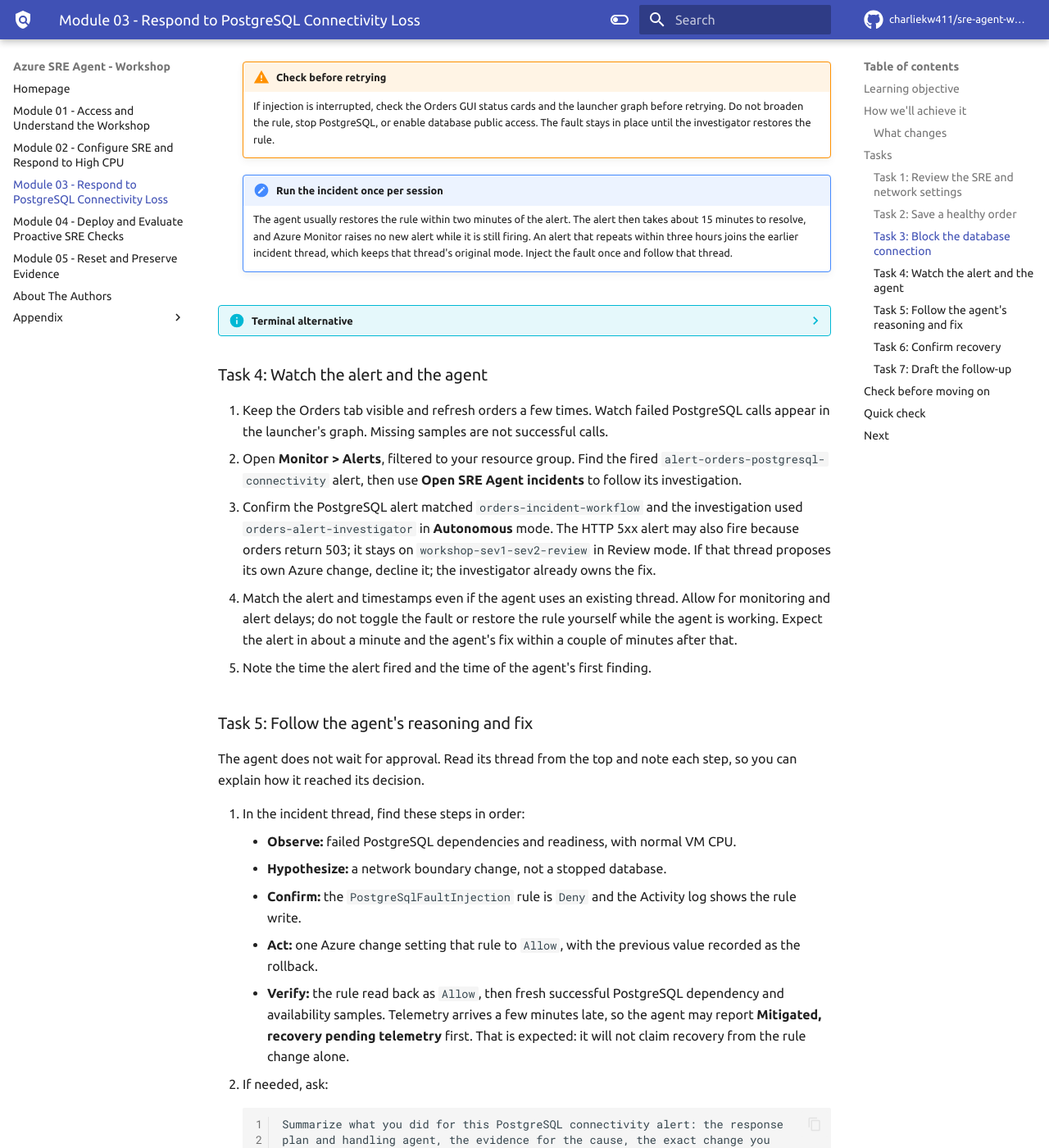
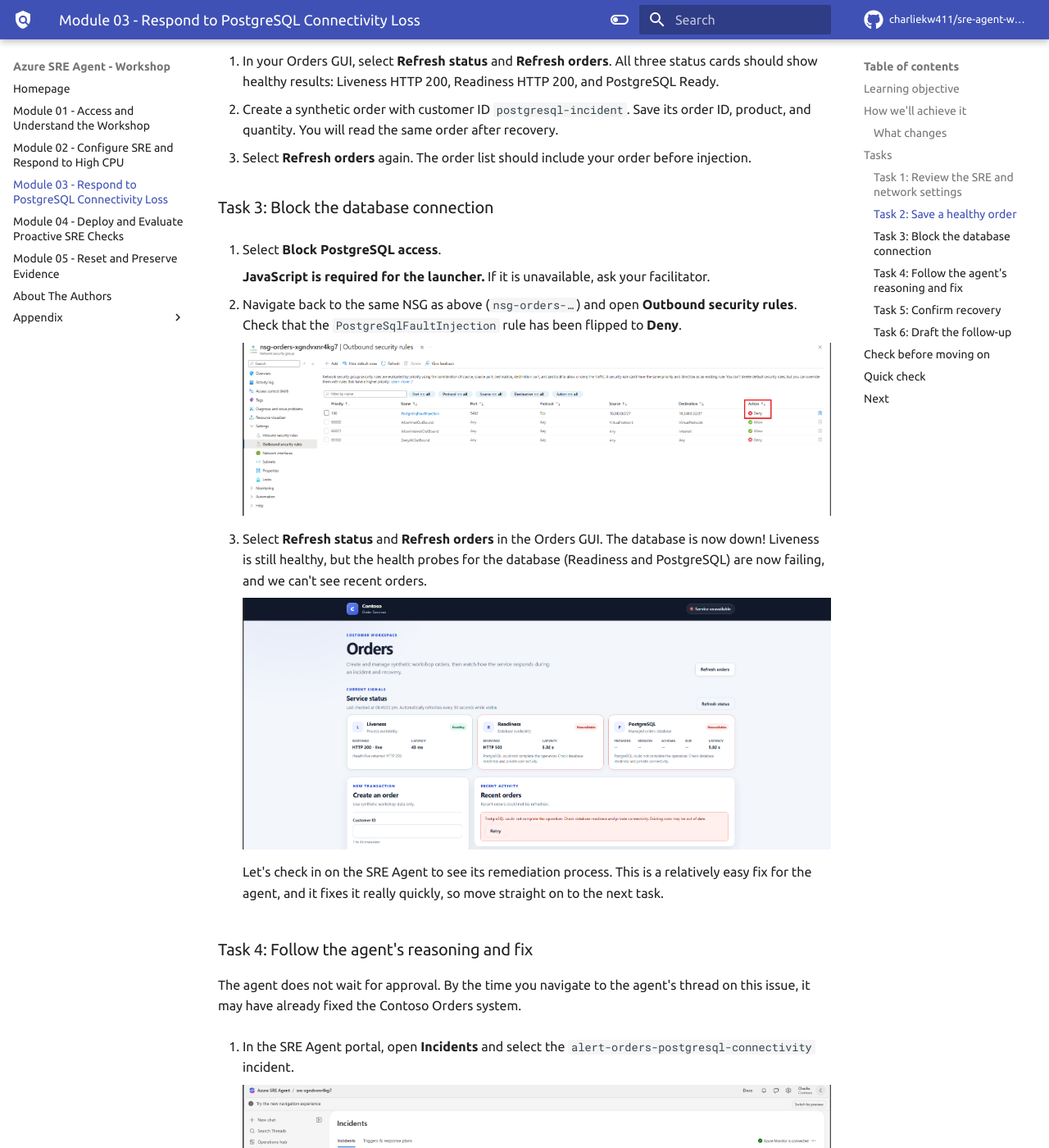
Before and after one commit to charliekw411/sre-agent-workshop, an MkDocs documentation site: the page built from docs/sre/04-incident-postgresql/index.md, in a window 1280 px wide and 1400 px high, scrolled down 2906 px. Shown: the whole window at 82% size. Built offline with MkDocs 1.6.1 and Material for MkDocs 9.7.7, drawn with Linux system fonts in a browser that asks for light colours; comment, search, counter and statistics services are not loaded; some of the changed text lies outside the part shown.

Commit message:
docs(participants): update module 03 process and add screenshots
Co-authored-by: Copilot App <223556219+Copilot@users.noreply.github.com>

````diff
--- a/docs/sre/04-incident-postgresql/index.md
+++ b/docs/sre/04-incident-postgresql/index.md
@@ -60,34 +60,41 @@ It makes no other change and does not restart anything.
 Two response plans share the work. PostgreSQL alerts go to a dedicated
 investigator; everything else stays with the main agent.
 
-1. In your SRE Agent, check both plans:
-
-    | Plan | Title contains | Handling agent | Autonomy level |
-    | --- | --- | --- | --- |
-    | `workshop-sev1-sev2-review` | `alert-orders-h` | Coordinating or main agent | Review |
-    | `orders-incident-workflow` | `postgresql` | `orders-alert-investigator` | **Autonomous** |
-
-2. Check that both plans are On and handle Sev1 and Sev2. The PostgreSQL plan
-   must use **Autonomous** mode; the original plan stays on **Review**. Do not
-   remove either title filter.
-3. Open your resource group, search for `alert-orders-postgresql-connectivity`,
+1. In your SRE Agent, same as before, go to **Builder > Agent Canvas**, switch to
+   **Table view**, and check the two response plans.
+2. Check that both plans are On and handle Sev1 and Sev2. Do not remove either
+   title filter.
+3. Open `orders-incident-workflow` and select **Edit**. Check that **Agent
+   autonomy level** is **Autonomous (Default)**, then close without saving. The
+   original plan, `workshop-sev1-sev2-review`, stays on **Review**.
+4. Open your resource group, search for `alert-orders-postgresql-connectivity`,
    and open it. Alternatively, search for **Monitor** in the top bar and open
    **Alerts > Alert rules**, filtered to your resource group. Check that the rule
    is enabled, is Sev1, and fires when a PostgreSQL dependency fails within five
    minutes.
-4. Check the network rule the fault will change. Do not edit it.
-    1. In the Azure portal, open your resource group and select the network
-       security group whose name starts with `nsg-orders-`.
-    2. In the left menu, under **Settings**, select **Outbound security rules**.
-    3. Select the rule named `PostgreSqlFaultInjection`.
-    4. Check that **Priority** is `100`, **Protocol** is `TCP`, **Source** is
-       the Orders subnet `10.240.0.0/27`, **Destination** is the PostgreSQL
-       subnet `10.240.0.32/27`, **Destination port ranges** is `5432`, and
-       **Action** is `Allow`.
-    5. Close the rule pane without saving. After you block access in Task 3, you
-       will return here and see **Action** change to `Deny`.
 
-    <!-- SCREENSHOT: Assigned NSG Outbound security rules list with PostgreSqlFaultInjection selected and Action Allow -->
+    ![Resource group Resources list filtered by alert-orders-postgresql, showing the alert-orders-postgresql-connectivity rule](../../assets/images/04-incident-postgresql/alert-rule-postgresql-search.png)
+
+    ![The alert-orders-postgresql-connectivity rule with the Edit and Disable toolbar, Severity 1 - Error, and its description highlighted](../../assets/images/04-incident-postgresql/alert-rule-postgresql-overview.png)
+
+5. Look at the network rule the fault will change. Do not edit it.
+    1. In your resource group, search for `nsg` and open the network security
+       group whose name starts with `nsg-orders-`.
+
+        ![Resource group Resources list filtered by nsg, showing the nsg-orders network security group](../../assets/images/04-incident-postgresql/nsg-search-in-resource-group.png)
+
+    2. In the left menu, under **Settings**, select **Outbound security rules**
+       and find the `PostgreSqlFaultInjection` rule.
+
+        ![Outbound security rules with the PostgreSqlFaultInjection rule highlighted](../../assets/images/04-incident-postgresql/nsg-outbound-rules.png)
+
+    Once the incident launcher below changes this rule, the VM can no longer
+    reach the PostgreSQL database, because the NSG blocks its outbound network
+    traffic:
+
+    ```text
+    VM -> BLOCKED by NSG -> PostgreSQL
+    ```
 
 ### Task 2: Save a healthy order
 
@@ -104,90 +111,43 @@ investigator; everything else stays with the main agent.
 1. Select **Block PostgreSQL access**.
 
     <div data-sre-incident="postgresql">
-    <p><strong>JavaScript is required for the launcher.</strong> If it is unavailable, use the terminal alternative below after your facilitator has prepared it.</p>
+    <p><strong>JavaScript is required for the launcher.</strong> If it is unavailable, ask your facilitator.</p>
     </div>
 
-2. Confirm success: the rule is `Deny`, the API has restarted, and the launcher
-   has checked the expected HTTP responses. A rule change alone is not enough.
-3. Select **Refresh status** and **Refresh orders** in the Orders GUI and check:
+2. Navigate back to the same NSG as above (`nsg-orders-…`) and open **Outbound
+   security rules**. Check that the `PostgreSqlFaultInjection` rule has been
+   flipped to **Deny**.
 
-    | Check | During the fault |
-    | --- | --- |
-    | Liveness, `/health/live` | HTTP 200: the process is running |
-    | Readiness, `/health/ready` | HTTP 503: the database is unreachable |
-    | PostgreSQL, `/database` | Unavailable, HTTP 503 |
-    | Orders, `/orders` | Unavailable, HTTP 503 |
+    ![Outbound security rules with the PostgreSqlFaultInjection rule's Action flipped to Deny](../../assets/images/04-incident-postgresql/nsg-outbound-rules-deny.png)
 
-    !!! warning "Check before retrying"
-        If injection is interrupted, check the Orders GUI status cards and the
-        launcher graph before retrying.
-        Do not broaden the rule, stop PostgreSQL, or enable database public access.
-        The fault stays in place until the investigator restores the rule.
+3. Select **Refresh status** and **Refresh orders** in the Orders GUI. The
+   database is now down! Liveness is still healthy, but the health probes for the
+   database (Readiness and PostgreSQL) are now failing, and we can't see recent
+   orders.
 
-    !!! note "Run the incident once per session"
-        The agent usually restores the rule within two minutes of the alert. The
-        alert then takes about 15 minutes to resolve, and Azure Monitor raises no
-        new alert while it is still firing. An alert that repeats within three
-        hours joins the earlier incident thread, which keeps that thread's
-        original mode. Inject the fault once and follow that thread.
+    ![Orders GUI with Liveness healthy, Readiness and PostgreSQL unavailable, and recent orders failing to load](../../assets/images/04-incident-postgresql/orders-gui-database-down.png)
 
-??? info "Terminal alternative"
-    First complete [terminal setup](../30-appendix/01-variables.md#terminal-setup-for-an-assigned-environment).
+    Let's check in on the SRE Agent to see its remediation process. This is a
+    relatively easy fix for the agent, and it fixes it really quickly, so move
+    straight on to the next task.
 
-    === "Bash"
+### Task 4: Follow the agent's reasoning and fix
 
-        ```bash
-        python scripts/workshop.py fault postgresql
-        python scripts/workshop.py fault status
-        ```
+The agent does not wait for approval. By the time you navigate to the agent's
+thread on this issue, it may have already fixed the Contoso Orders system.
 
-    === "PowerShell"
+1. In the SRE Agent portal, open **Incidents** and select the
+   `alert-orders-postgresql-connectivity` incident.
 
-        ```powershell
-        python .\scripts\workshop.py fault postgresql
-        python .\scripts\workshop.py fault status
-        ```
+    ![SRE Agent Incidents page with the alert-orders-postgresql-connectivity incident highlighted](../../assets/images/04-incident-postgresql/sre-agent-incidents-postgresql-alert.png)
 
-### Task 4: Watch the alert and the agent
+2. Read the agent's summary in the incident thread. It shows when the rule was
+   changed and when the agent restored it, so you can see how quickly it fixed
+   this.
 
-1. Keep the Orders tab visible and refresh orders a few times. Watch failed
-   PostgreSQL calls appear in the launcher's graph. Missing samples are not
-   successful calls.
-2. Open **Monitor > Alerts**, filtered to your resource group. Find the fired
-   `alert-orders-postgresql-connectivity` alert, then use **Open SRE Agent
-   incidents** to follow its investigation.
-3. Confirm the PostgreSQL alert matched `orders-incident-workflow` and the
-   investigation used `orders-alert-investigator` in **Autonomous** mode. The
-   HTTP 5xx alert may also fire because orders return 503; it stays on
-   `workshop-sev1-sev2-review` in Review mode. If that thread proposes its own
-   Azure change, decline it; the investigator already owns the fix.
-4. Match the alert and timestamps even if the agent uses an existing thread.
-   Allow for monitoring and alert delays; do not toggle the fault or restore the
-   rule yourself while the agent is working. Expect the alert in about a minute
-   and the agent's fix within a couple of minutes after that.
-5. Note the time the alert fired and the time of the agent's first finding.
+    ![The agent's summary showing the cause, the time the rule was changed to Deny, and the time of its mitigation](../../assets/images/04-incident-postgresql/sre-agent-fix-summary.png)
 
-    <!-- SCREENSHOT: Failed PostgreSQL calls, fired alert, and agent investigation for the same assigned environment -->
-
-### Task 5: Follow the agent's reasoning and fix
-
-The agent does not wait for approval. Read its thread from the top and note
-each step, so you can explain how it reached its decision.
-
-1. In the incident thread, find these steps in order:
-    * **Observe:** failed PostgreSQL dependencies and readiness, with normal VM
-      CPU.
-    * **Hypothesize:** a network boundary change, not a stopped database.
-    * **Confirm:** the `PostgreSqlFaultInjection` rule is `Deny` and the
-      Activity log shows the rule write.
-    * **Act:** one Azure change setting that rule to `Allow`, with the previous
-      value recorded as the rollback.
-    * **Verify:** the rule read back as `Allow`, then fresh successful
-      PostgreSQL dependency and availability samples. Telemetry arrives a few
-      minutes late, so the agent may report **Mitigated, recovery pending
-      telemetry** first. That is expected: it will not claim recovery from the
-      rule change alone.
-2. If needed, ask:
+3. If needed, ask:
 
     ```text
     Summarize what you did for this PostgreSQL connectivity alert: the response
@@ -244,24 +205,12 @@ each step, so you can explain how it reached its decision.
 5. Note the time the app looked healthy again.
 6. If the agent has not restored the rule, or telemetry has not recovered after
    a reasonable wait, ask it why in the thread. As a last resort, select
-   **Reset incident** in the launcher, or use the terminal reset below. If reset
+   **Reset incident** in the launcher. If reset
    fails, check the Orders GUI and use
    [fault troubleshooting](../30-appendix/02-troubleshooting.md#fault-controls)
    or ask your facilitator. Leave no database fault active.
 
-??? info "Terminal fallback reset"
-    Use this only if the agent did not recover the app. With the
-    [prepared terminal](../30-appendix/01-variables.md#terminal-setup-for-an-assigned-environment):
-
-    ```bash
-    python scripts/workshop.py fault reset-postgresql
-    python scripts/workshop.py fault status
-    python scripts/workshop.py smoke
-    ```
-
-    In PowerShell, use `python .\scripts\workshop.py` for the same commands.
-
-### Task 7: Draft the follow-up
+### Task 6: Draft the follow-up
 
 After an incident, someone writes the issue and the summary email. The
 investigator has skills for both. In this workshop they only produce drafts.
@@ -278,7 +227,7 @@ investigator has skills for both. In this workshop they only produce drafts.
 2. Check each draft against what you observed:
     * The fault, alert, agent restore, and recovery times match the alert history
       and your notes.
-    * The cause and impact match what you verified in Task 5.
+    * The cause and impact match what you verified in Task 4.
     * It contains no credentials, tokens, or real customer data.
 3. Confirm nothing was sent or created. The classroom setup binds no GitHub
    repository or Outlook recipient, so the agent should say what is missing.
````
Also changed, not shown: other parts of docs/sre/04-incident-postgresql/index.md (+4 -3 lines), docs/sre/06-cleanup/index.md (+1 -1 lines), docs/assets/images/04-incident-postgresql/alert-rule-postgresql-overview.png (added), docs/assets/images/04-incident-postgresql/alert-rule-postgresql-search.png (added), docs/assets/images/04-incident-postgresql/nsg-outbound-rules-deny.png (added), docs/assets/images/04-incident-postgresql/nsg-outbound-rules.png (added), docs/assets/images/04-incident-postgresql/nsg-search-in-resource-group.png (added), docs/assets/images/04-incident-postgresql/orders-gui-database-down.png (added), docs/assets/images/04-incident-postgresql/sre-agent-fix-summary.png (added), docs/assets/images/04-incident-postgresql/sre-agent-incidents-postgresql-alert.png (added).
